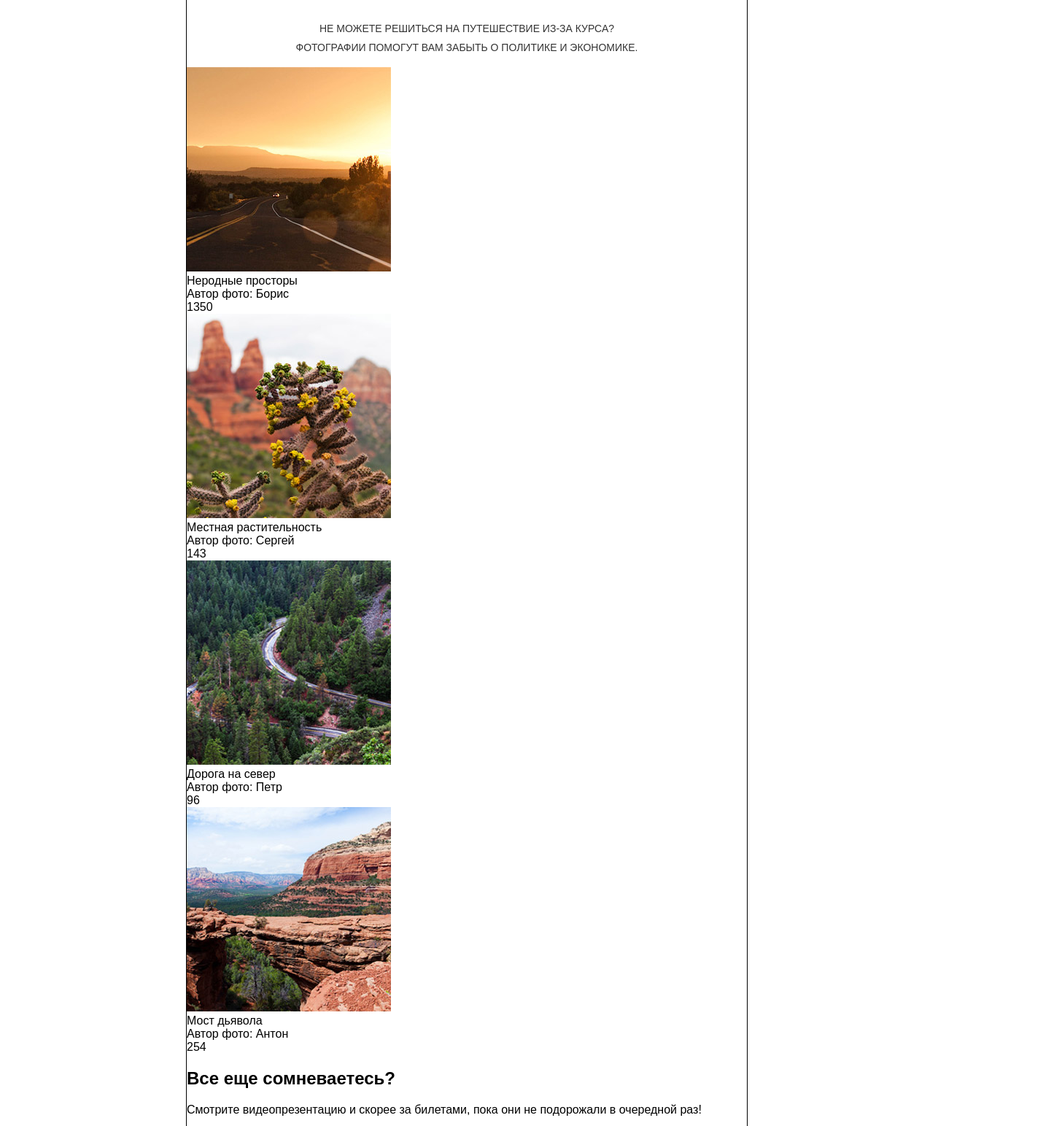
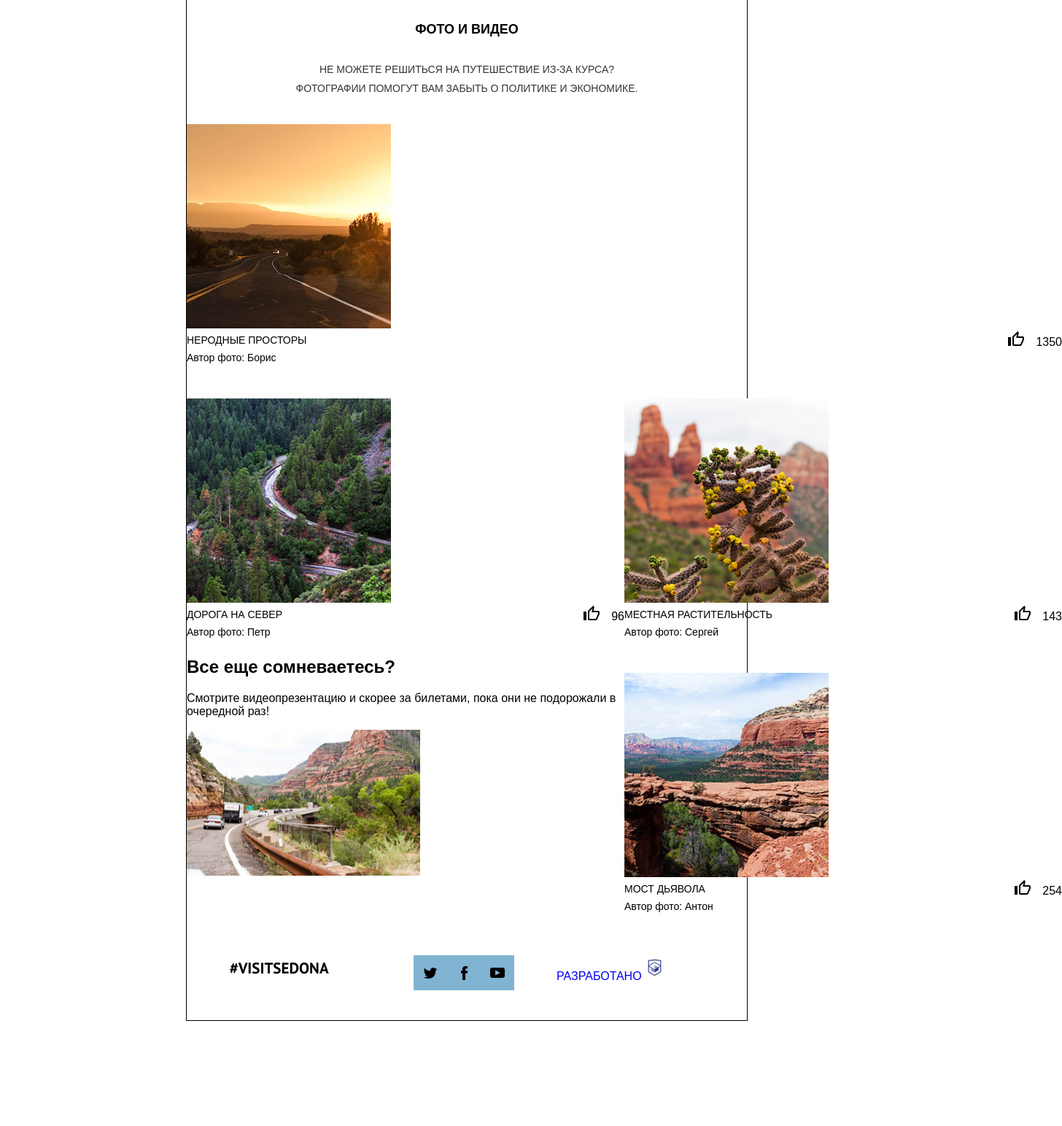
Before and after one commit to Coopersino/28813-sedona, a website: page photo.html in a window 1280 px wide. Shown: the part 107-1650 px from the top of the page at 73% size, 1456 px wide, since content can reach past the window. After the commit the page ends 1506 px from the top, so only its background shows below. Drawn offline with nearby package versions, Linux system fonts and the light colour scheme; files that its build step writes are made by us from their sources; files whose address does not match are found by name.

Commit message:
Продолжаем адаптивную верстку

```diff
--- a/less/blocks/features-list.less
+++ b/less/blocks/features-list.less
@@ -42,6 +42,11 @@
 }
 
 @media @tablet-widths {
+  .features-item__title{
+    width: 160px;
+    margin-left: auto;
+    margin-right: auto;
+  }
   .features-item__desc{
     background: none;
     width: 33%;
@@ -66,6 +71,7 @@
     float: left;
     text-align: center;
     margin-left: 0;
+    background: #fff;
   }
   .feature-item__photo{
     display: block;
@@ -79,6 +85,11 @@
   }
   .feature-item__photo img{
     width: 500px;
+  }
+  .features-item__text{
+    width: 160px;
+    margin-left: auto;
+    margin-right: auto;
   }
 }
 .features-item__number{
@@ -94,4 +105,6 @@
 .features-item--selected{
   background-color: @light-blue;
   color: #fff;
+  text-transform:uppercase;
+  text-align: center;
 }
--- /dev/null
+++ b/less/blocks/gallery.less
@@ -0,0 +1,59 @@
+.gallery__wrapper{
+  .container();
+}
+.photo-item{
+
+}
+.photo-desc__likes-counter{
+  .clearfix()
+}
+.like-btn{
+  background: url("../img/icon-like.svg") no-repeat 50% 50%;
+  float: left;
+  width: 22px;
+  height: 20px;
+  margin-right: 16px;
+}
+.score{
+  margin-top: 6px;
+  float: left;
+}
+.photo-item{
+  padding-top: 22px;
+  padding-bottom: 22px;
+  float: left;
+}
+.photo-item__img-wrapper{
+  margin-bottom: 20px;
+}
+.photo-desc__title{
+  text-transform: uppercase;
+  font-size:14px;
+  line-height: 24px;
+}
+.photo-desc__autor{
+  font-size:14px;
+  line-height: 24px;
+}
+@media @tablet-widths {
+  .photo-item__img-wrapper{
+    margin-bottom: 0;
+  }
+  .photo-item{
+    width: 50%;
+    float: right;
+  }
+  .photo-item:nth-child(1){
+    width: 100%;
+    float: left;
+  }
+  .photo-desc{
+    background: #f2f2f2;
+    }
+  .photo-desc__info-block{
+    float: left;
+  }
+  .photo-desc__likes-counter{
+    float: right;
+  }
+}
--- a/less/style.less
+++ b/less/style.less
@@ -11,6 +11,7 @@
 @import "blocks/features-list.less";
 @import "blocks/hotel-searcher.less";
 @import "blocks/map-holder.less";
+@import "blocks/gallery.less";
 @import "blocks/social-links.less";
 @import "blocks/page-footer.less";
 @import "blocks/feedback-form.less";
--- a/photo.html
+++ b/photo.html
@@ -11,21 +11,21 @@
 
 <body>
   <header class="page-header">
-    <div class="page-header__logo"></div>
-    <nav class="main-nav  main-nav--opened  main-nav--nojs">
-      <button class="main-nav__toggle" type="button">Открыть меню</button>
+    <nav class="main-nav  main-nav--closed  main-nav--nojs">
+      <button class="main-nav__close-mnu" type="button">Открыть меню</button>
       <div class="main-nav__wrapper">
         <ul class="main-nav__list">
           <li class="main-nav__item"><a href="index.html">Главная</a></li>
-          <li class="main-nav__item  main-nav__item--active"><a>Фото и видео</a></li>
+          <li class="main-nav__item main-nav__item--active"><a>Фото и видео</a></li>
           <li class="main-nav__item"><a href="form.html">Форма отзыва</a></li>
           <li class="main-nav__item"><a href="https://htmlacademy.ru/">HTML Academy</a></li>
         </ul>
       </div>
+      <button class="main-nav__toggle" type="button">Закрыть меню</button>
     </nav>
     <div class="page-header__logo">
-      <a href="index.html" class="page-header__logo">
-        <img src="http://placehold.it/102x83" width="102" height="83" alt="Sedona-logo" class="Sedona-logo">
+      <a href="index.html">
+        <img class="page-header__sedona-logo-pick" src="img/logo-sedona-mobile.svg" width="102" height="83" alt="Sedona-logo">
       </a>
     </div>
   </header>
@@ -34,54 +34,80 @@
       <h1 class="page-main__slogan-title">Фото и видео</h1>
       <p class="page-main__slogan-text">Не можете решиться на путешествие из-за курса? Фотографии помогут вам забыть о политике и экономике.</p>
     </section>
-    <section class="gallary">
-      <div class="phot-item">
-        <div class="photo">
+    <section class="gallery">
+      <div class="gallery__wrapper">
+        <article class="photo-item">
+          <div class="photo-item__img-wrapper">
             <img src="img/photo-1-mobile@1x.jpg" width="280" height="280" alt="Неродные просторы">
           </div>
           <div class="photo-desc">
+            <div class="photo-desc__info-block">
               <div class="photo-desc__title">Неродные просторы</div>
               <div class="photo-desc__autor">Автор фото: Борис</div>
-          <div class="photo-desc__likes-counter">1350</div>
+            </div>
+            <div class="photo-desc__likes-counter">
+              <div class="like-btn"></div>
+              <div class="score">1350</div>
             </div>
           </div>
-      <div class="phot-item">
-        <div class="photo">
-          <img src="img/photo-2-mobile@1x.jpg" width="280" height="280" alt="Местная растительность">
+        </article>
+
+        <article class="photo-item">
+          <div class="photo-item__img-wrapper">
+            <img src="img/photo-2-mobile@1x.jpg" width="280" height="280" alt="Неродные просторы">
           </div>
           <div class="photo-desc">
+            <div class="photo-desc">
+              <div class="photo-desc__info-block">
                 <div class="photo-desc__title">Местная растительность</div>
                 <div class="photo-desc__autor">Автор фото: Сергей</div>
-          <div class="photo-desc__likes-counter">143</div>
               </div>
             </div>
-      <div class="phot-item">
-        <div class="photo">
-          <img src="img/photo-3-mobile@1x.jpg" width="280" height="280" alt="Дорога на север">
+            <div class="photo-desc__likes-counter">
+              <div class="like-btn"></div>
+              <div class="score">143</div>
+            </div>
+          </div>
+        </article>
+        <article class="photo-item">
+          <div class="photo-item__img-wrapper">
+            <img src="img/photo-3-mobile@1x.jpg" width="280" height="280" alt="Неродные просторы">
           </div>
           <div class="photo-desc">
+            <div class="photo-desc__info-block">
               <div class="photo-desc__title">Дорога на север</div>
               <div class="photo-desc__autor">Автор фото: Петр</div>
-          <div class="photo-desc__likes-counter">96</div>
+            </div>
+            <div class="photo-desc__likes-counter">
+              <div class="like-btn"></div>
+              <div class="score">96</div>
             </div>
           </div>
-      <div class="photo__item">
-        <div class="photo">
-          <img src="img/photo-4-mobile@1x.jpg" width="280" height="280" alt="Мост дьявола">
+        </article>
+        <article class="photo-item">
+          <div class="photo-item__img-wrapper">
+            <img src="img/photo-4-mobile@1x.jpg" width="280" height="280" alt="Неродные просторы">
           </div>
           <div class="photo-desc">
+            <div class="photo-desc__info-block">
               <div class="photo-desc__title">Мост дьявола</div>
               <div class="photo-desc__autor">Автор фото: Антон</div>
-          <div class="photo-desc__likes-counter">254</div>
             </div>
           </div>
+          <div class="photo-desc__likes-counter">
+            <div class="like-btn"></div>
+            <div class="score">254</div>
+          </div>
+      </div>
+      </article>
+
     </section>
     <section class="video-presentation">
       <h2>Все еще сомневаетесь?</h2>
       <p>Смотрите видеопрезентацию и скорее за билетами, пока они не подорожали в очередной раз!</p>
       <div class="video-player">
         <img src="img/video-mobile@1x.jpg" width="320" height="200">
-        <div class="video-player_controls">
+        <div class="video-player__controls">
           <div class="scale">
             <div class="scale__bar"></div>
           </div>
@@ -96,18 +122,22 @@
     </section>
   </main>
   <footer class="page-footer">
-    <span class="hashtag">#visitSEDONA</span>
-    <div class="social-icons">
-      <ul>
-        <li><a href="#" class="social-link  social-link--twitter">twitter</a></li>
-        <li><a href="#" class="social-link  social-link--facebook">facebook</a></li>
-        <li><a href="#" class="social-link  social-link--youtube">youtube</a></li>
-      </ul>
+    <div class="page-footer__wrapper">
+      <p class="page-footer__hashtag">#visitSEDONA</p>
+      <p class="page-footer__social">
+        <span class="social-links">
+          <a class="social-link  social-link--twitter" href="https://twitter.com/htmlacademy_ru">twitter</a>
+          <a class="social-link  social-link--facebook" href="https://www.facebook.com/htmlacademy">facebook</a>
+          <a class="social-link  social-link--youtube" href="https://www.youtube.com/user/htmlacademyru">youtube</a>
+        </span>
+      </p>
+      <p class="page-footer__copyright">
+        <a href="https://htmlacademy.ru/" class="page-footer__copyright-link">
+          Разработано
+          <img src="img/htmlacademy.svg" width="27" height="34" alt="HTML Academy">
+        </a>
+      </p>
     </div>
-    <a href="https://htmlacademy.ru/" class="copyright">
-      <p class="copyright__text">Разработано</p>
-      <img src="http://placehold.it/27x34" width="27" height="34" alt="HTMLACADEMY-logo" class="copyright__logo">
-    </a>
   </footer>
 </body>
 
```
Also changed, not shown: form.html (+15 -11 lines). Lines whose indentation alone changed are shown as unchanged.
